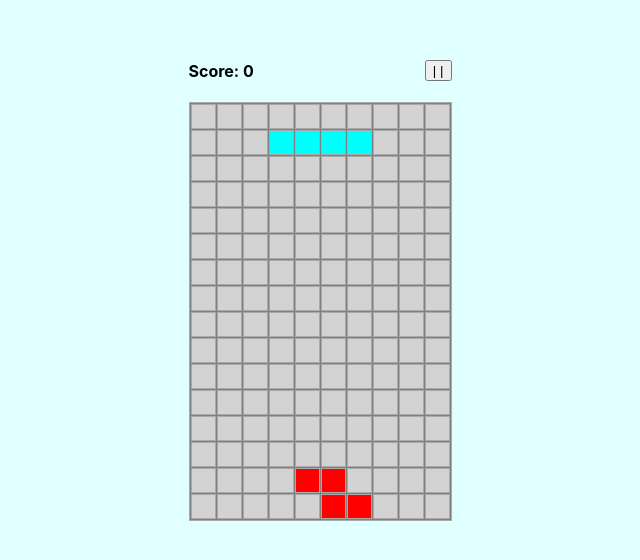
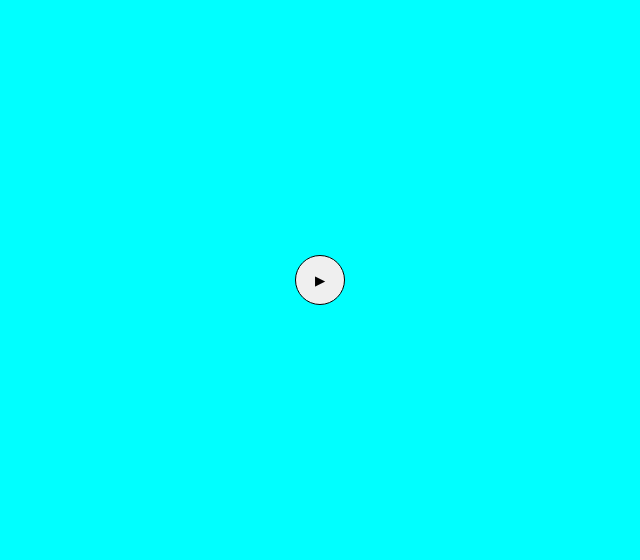
Before and after one commit to azizbekphd/tetris-react-typescript, a React (Create React App) app: page / in a window 1280 px wide. Shown: the part 120-680 px from the top of the page, without its empty margins (320-960 px from the left). Built offline with nearby package versions, Linux system fonts and the light colour scheme.

Commit message:
Play/pause

```diff
--- a/src/App.css
+++ b/src/App.css
@@ -32,3 +32,36 @@
   justify-content: space-between;
   align-items: center;
 }
+
+.pause-button {
+  width: 30px;
+  height: 30px;
+  border-radius: 10px;
+}
+
+button {
+  border: 1px solid black;
+}
+
+button:active {
+  background-color: cyan;
+}
+
+.fullscreen-menu {
+  position: fixed;
+  top: 0;
+  left: 0;
+  right: 0;
+  bottom: 0;
+  background-color: cyan;
+  display: flex;
+  flex-direction: column;
+  align-items: center;
+  justify-content: space-evenly;
+}
+
+.play-button {
+  width: 50px;
+  height: 50px;
+  border-radius: 50%;
+}
--- a/src/App.tsx
+++ b/src/App.tsx
@@ -8,8 +8,9 @@ import SchemeUtils from "./models/Scheme/SchemeUtils";
 function App() {
   const [game, setGame] = useState<Game>(new Game());
   const forceUpdate = useForceUpdate();
-  const gameInterval = useInterval(() => {
-    setGame(game.tick());
+  useInterval(() => {
+    if (!game.playing) return;
+    game.tick();
     forceUpdate();
   }, game.timeInterval);
 
@@ -22,6 +23,7 @@ function App() {
     };
     const activeKeys = Object.keys(actions);
     document.onkeydown = (e) => {
+      if (!game.playing) return;
       if (activeKeys.includes(e.key)) {
         actions[e.key]();
         forceUpdate();
@@ -33,7 +35,15 @@ function App() {
     <div className="App">
       <div className="appbar">
         <h4>Score: {game.score}</h4>
-        <button>| |</button>
+        <button
+          className="pause-button"
+          onClick={() => {
+            game.pause();
+            forceUpdate();
+          }}
+        >
+          | |
+        </button>
       </div>
       <table className="playground">
         <tbody>
@@ -63,6 +73,22 @@ function App() {
           ))}
         </tbody>
       </table>
+      <div
+        className="fullscreen-menu"
+        style={{
+          display: game.playing ? "none" : "flex",
+        }}
+      >
+        <button
+          className="play-button"
+          onClick={() => {
+            game.play();
+            forceUpdate();
+          }}
+        >
+          &#9654;
+        </button>
+      </div>
     </div>
   );
 }
--- a/src/models/Game/index.ts
+++ b/src/models/Game/index.ts
@@ -23,7 +23,7 @@ class Game {
     this.level = 1;
     this.brick = Brick.random({ playground: this.playground });
     this.nextBrick = Brick.random({ playground: this.playground });
-    this.playing = true;
+    this.playing = false;
   }
 
   get timeInterval() {
@@ -107,6 +107,14 @@ class Game {
 
     this.score += this.unit * this.level * deletedRows;
   }
+
+  pause() {
+    this.playing = false;
+  }
+
+  play() {
+    this.playing = true;
+  }
 }
 
 export default Game;
```
